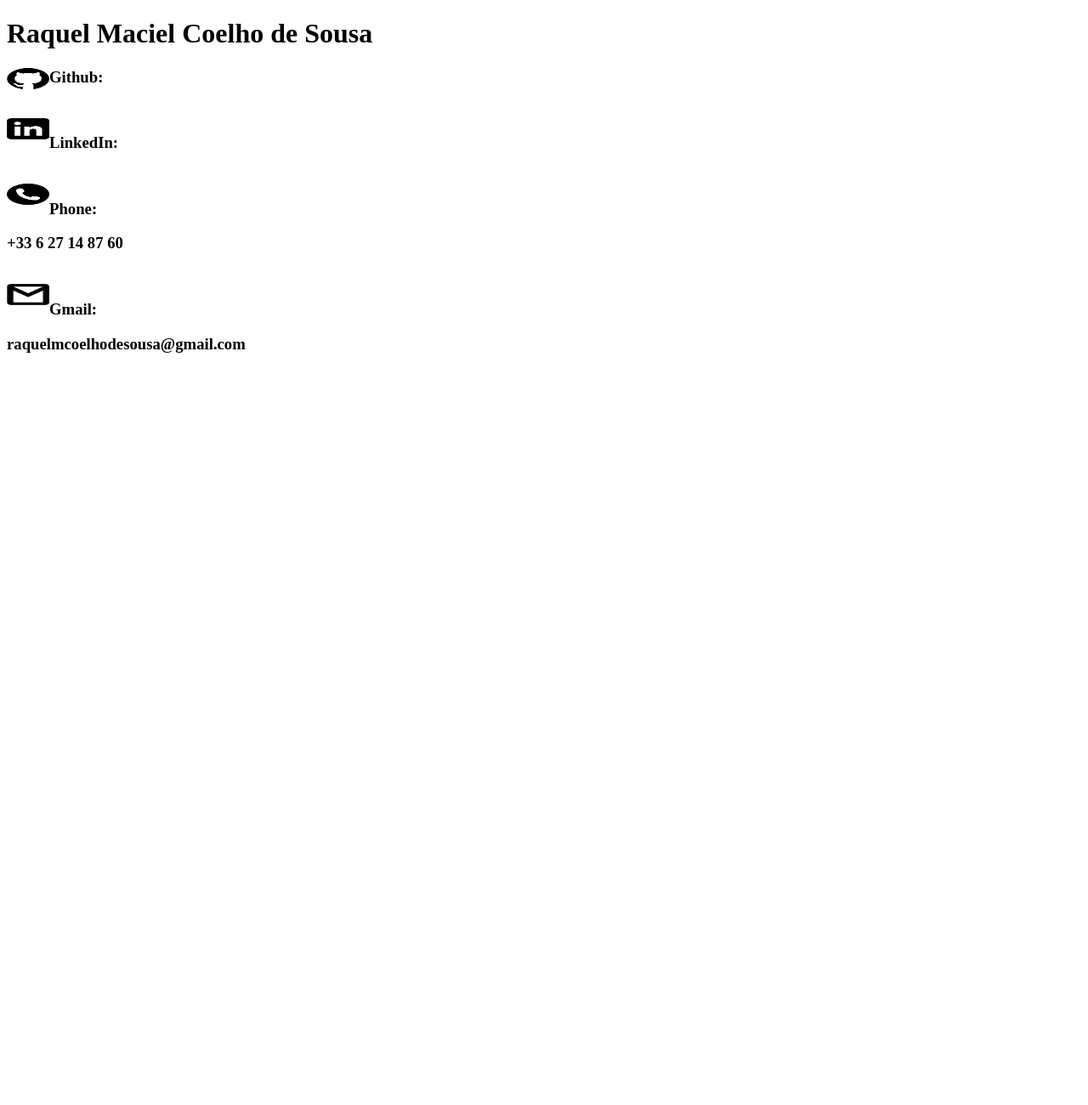
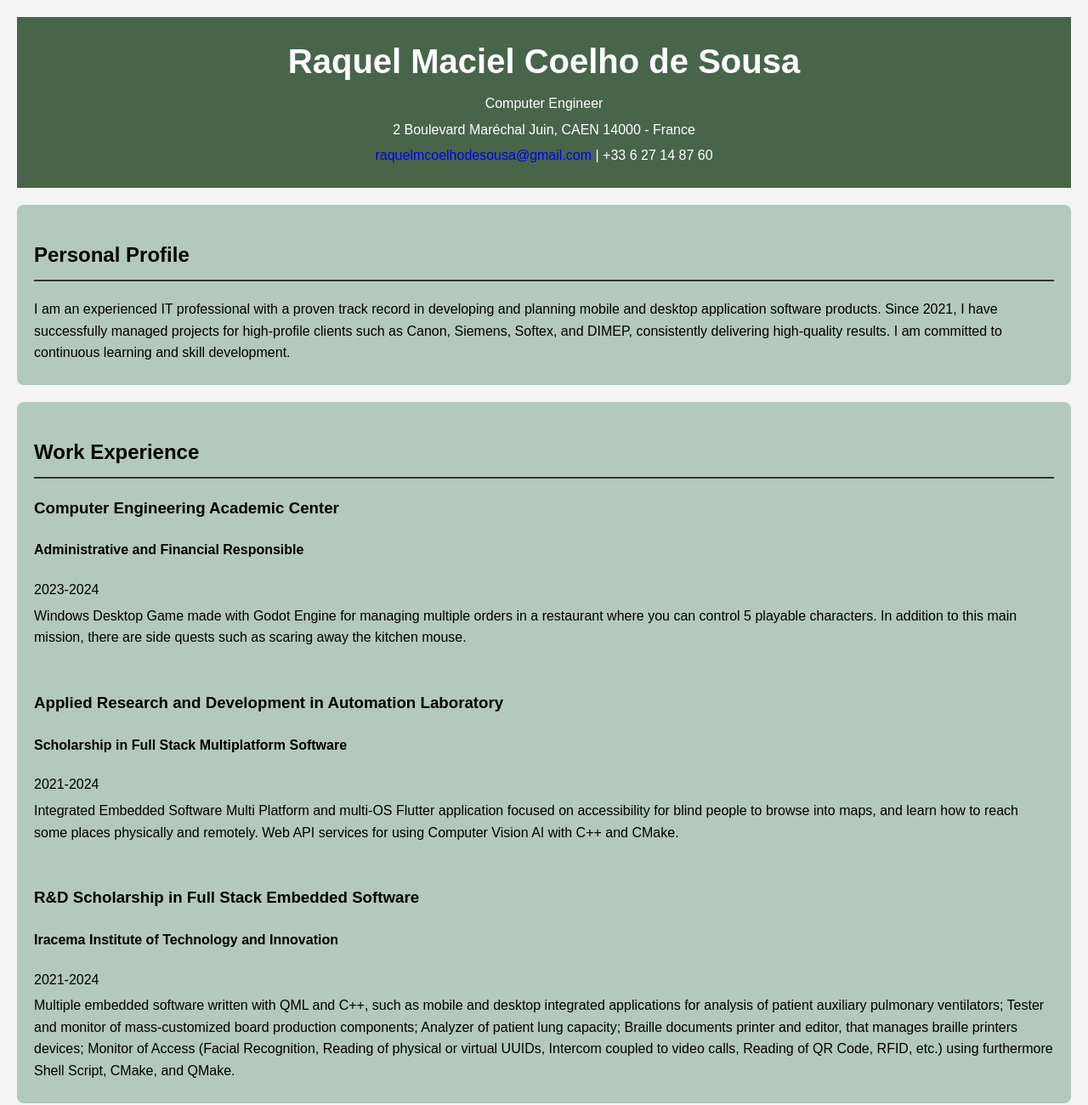
Before and after one commit to raquelmcoelho/web-development-frontend, a plain HTML site: page tp1/ex1/index.html in a window 1280 px wide. Shown: the top 1300 px of the page at 85% size. Before the commit the page ends 800 px from the top, so only its background shows below. Drawn offline with Linux system fonts and the light colour scheme.

Commit message:
feat: finishing the first TP

```diff
--- a/tp1/ex1/index.html
+++ b/tp1/ex1/index.html
@@ -1,37 +1,106 @@
 <!DOCTYPE html>
-<html>
+<html lang="en">
 
 <head>
-    <title>CV</title>
-    <link rel="stylesheet" type="text/css" href="style.css">
+    <meta charset="UTF-8">
+    <meta name="viewport" content="width=device-width, initial-scale=1.0">
+    <title>Professional CV - Raquel Maciel Coelho de Sousa</title>
+    <link rel="stylesheet" href="style.css">
 </head>
 
 <body>
-    <h1>Raquel Maciel Coelho de Sousa
-    </h1>
+    <header>
+        <h1>Raquel Maciel Coelho de Sousa</h1>
+        <p>Computer Engineer</p>
+        <p>2 Boulevard Maréchal Juin, CAEN 14000 - France</p>
+        <p><a href="mailto:raquelmcoelhodesousa@gmail.com">raquelmcoelhodesousa@gmail.com</a> | +33 6 27 14 87 60</p>
+    </header>
 
-    <img class="icon" src="assets/github.png">
-    <h3>Github:</h3>
-    <a href="https://github.com/raquelmcoelho"></a>
+    <section>
+        <h2>Personal Profile</h2>
+        <p>
+            I am an experienced IT professional with a proven track record in developing and
+            planning mobile and desktop application software products. Since 2021, I have
+            successfully managed projects for high-profile clients such as Canon, Siemens, Softex,
+            and DIMEP, consistently delivering high-quality results. I am committed to continuous
+            learning and skill development.
+        </p>
+    </section>
 
-    <br>
+    <section>
+        <h2>Work Experience</h2>
+        <h3>Computer Engineering Academic Center</h3>
+        <h4>Administrative and Financial Responsible</h4>
+        <p>2023-2024</p>
+        <p>
+            Windows Desktop Game made with Godot Engine for managing multiple orders in
+            a restaurant where you can control 5 playable characters. In addition to this main
+            mission, there are side quests such as scaring away the kitchen mouse.
+        </p>
 
-    <img class="icon" src="assets/linkedin.png">
-    <h3>LinkedIn:</h3>
-    <a href="https://www.linkedin.com/in/raquel-maciel-5910411a0/"></a>
+        <br>
 
-    <br>
+        <h3>Applied Research and Development in Automation Laboratory</h3>
+        <h4>Scholarship in Full Stack Multiplatform Software</h4>
+        <p>2021-2024</p>
+        <p>
+            Integrated Embedded Software Multi Platform and multi-OS Flutter application
+            focused on accessibility for blind people to browse into maps, and learn how to
+            reach some places physically and remotely.
+            Web API services for using Computer Vision AI with C++ and CMake.
+        </p>
 
-    <img class="icon" src="assets/telephone.png">
-    <h3>Phone:</h3>
-    <h3>+33 6 27 14 87 60</h3>
+        <br>
 
-    <br>
+        <h3>R&D Scholarship in Full Stack Embedded Software</h3>
+        <h4>Iracema Institute of Technology and Innovation</h4>
+        <p>2021-2024</p>
+        <p>
+            Multiple embedded software written with QML and C++, such as mobile and
+            desktop integrated applications for analysis of patient auxiliary pulmonary
+            ventilators; Tester and monitor of mass-customized board production
+            components; Analyzer of patient lung capacity; Braille documents printer and
+            editor, that manages braille printers devices; Monitor of Access (Facial
+            Recognition, Reading of physical or virtual UUIDs, Intercom coupled to video calls,
+            Reading of QR Code, RFID, etc.) using furthermore Shell Script, CMake, and
+            QMake.
+        </p>
+    </section>
 
-    <img class="icon" src="assets/gmail.png">
-    <h3>Gmail:</h3>
-    <h3>raquelmcoelhodesousa@gmail.com</h3>
+    <section>
+        <h2>Skills</h2>
+        <ul>
+            <li>C++ & C</li>
+            <li>QT, QWidgets, QTests, QMake & QML</li>
+            <li>Python (Tkinter, Flask)</li>
+            <li>Godot Engine</li>
+            <li>Web Development (HTML, CSS, JS, PHP)</li>
+            <li>Git & GitKraken</li>
+            <li>SQL & Database Modeling</li>
+            <li>Flutter & Dart</li>
+        </ul>
+    </section>
 
+    <section>
+        <h2>Education</h2>
+        <p><strong>ENSICAEN</strong> - Master’s in Computer Engineering (2024 - Present)</p>
+        <p><strong>IFCE</strong> - Bachelor’s in Computer Engineering (2018 - 2021)</p>
+    </section>
+
+    <section>
+        <h2>Languages</h2>
+        <p>English - C2 (EF SET)</p>
+        <p>French - B2 (TCF TP)</p>
+        <p>Portuguese - Native Speaker</p>
+    </section>
+
+    <section>
+        <h2>References</h2>
+        <p>Glauber Cintra - Telematics Department Coordinator - <a
+                href="mailto:glauberfcintra@gmail.com">glauberfcintra@gmail.com</a></p>
+        <p>Anaxágoras Maia Girão - CEO of Instituto Iracema - <a
+                href="mailto:anaxagoras@institutoiracema.org.br">anaxagoras@institutoiracema.org.br</a></p>
+    </section>
 </body>
 
 </html>
--- a/tp1/ex1/style.css
+++ b/tp1/ex1/style.css
@@ -1,5 +1,52 @@
-.icon {
-    float: left;
-    height: 25px;
-    width: 50px;
+body {
+    font-family: Arial, sans-serif;
+    line-height: 1.6;
+    margin: 0;
+    padding: 20px;
+    background-color: #f4f4f4;
 }
+
+header {
+    text-align: center;
+    padding: 20px;
+    background-color: #48654a;
+    color: white;
+}
+
+h1 {
+    margin: 0;
+    font-size: 2.5em;
+}
+
+p {
+    margin: 5px 0;
+}
+
+section {
+    margin: 20px 0;
+    padding: 20px;
+    background-color: rgb(179, 201, 189);
+    border-radius: 8px;
+}
+
+h2 {
+    border-bottom: 2px solid #333;
+    padding-bottom: 10px;
+    margin-bottom: 20px;
+}
+
+ul {
+    list-style-type: none;
+    padding: 0;
+}
+
+ul li {
+    background-color: #e4e4e4;
+    margin: 5px 0;
+    padding: 10px;
+    border-radius: 5px;
+}
+
+a {
+    text-decoration: none;
+}
--- a/tp1/ex2/style.css
+++ b/tp1/ex2/style.css
@@ -1,7 +1,6 @@
-.pr1 {
-    color: red;
+section {
+    margin: 20px 0;
+    padding: 20px;
+    background-color: rgb(179, 201, 189);
+    border-radius: 8px;
 }
-
-#name {
-    color: blue;    color: blue;
-}
```
Also changed, not shown: tp1/ex2/index.html (+42 -23 lines), tp1/ex1/assets/github.png (deleted), tp1/ex1/assets/gmail.png (deleted), tp1/ex1/assets/linkedin.png (deleted), tp1/ex1/assets/telephone.png (deleted).
